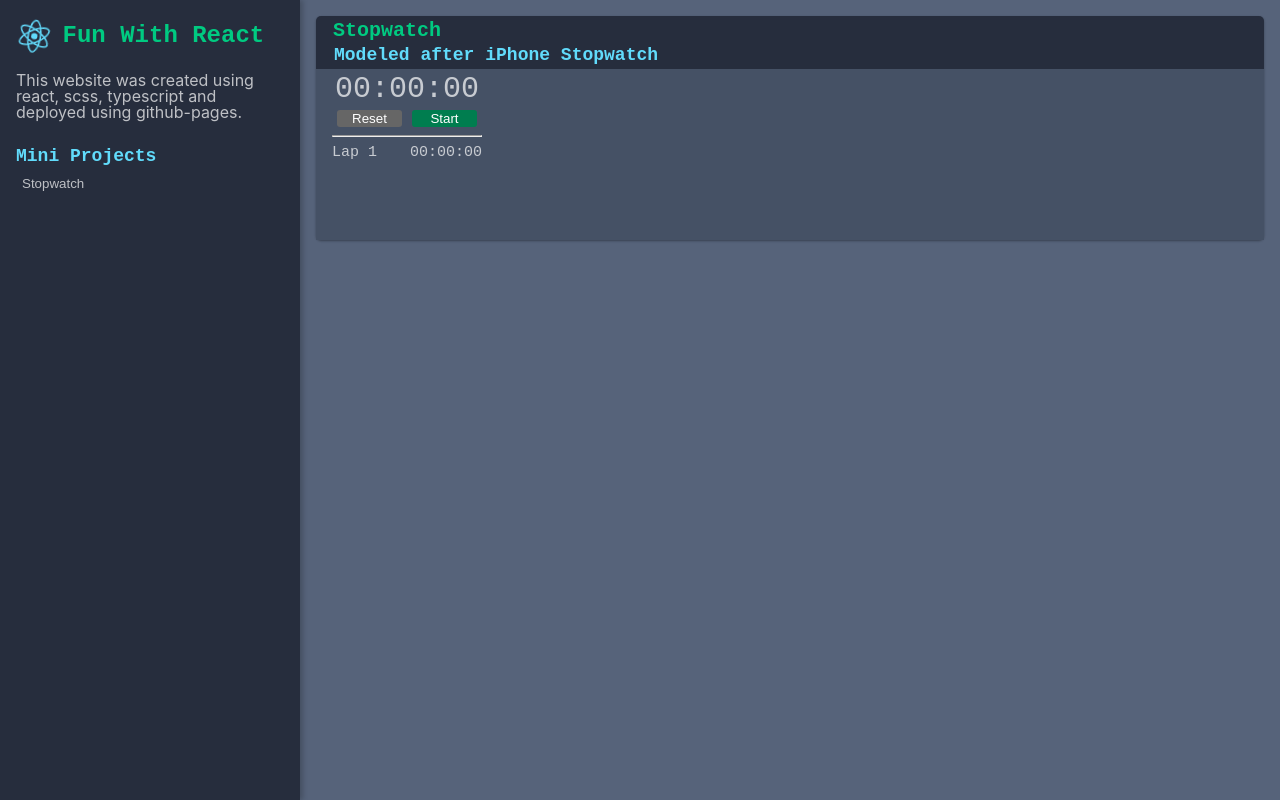
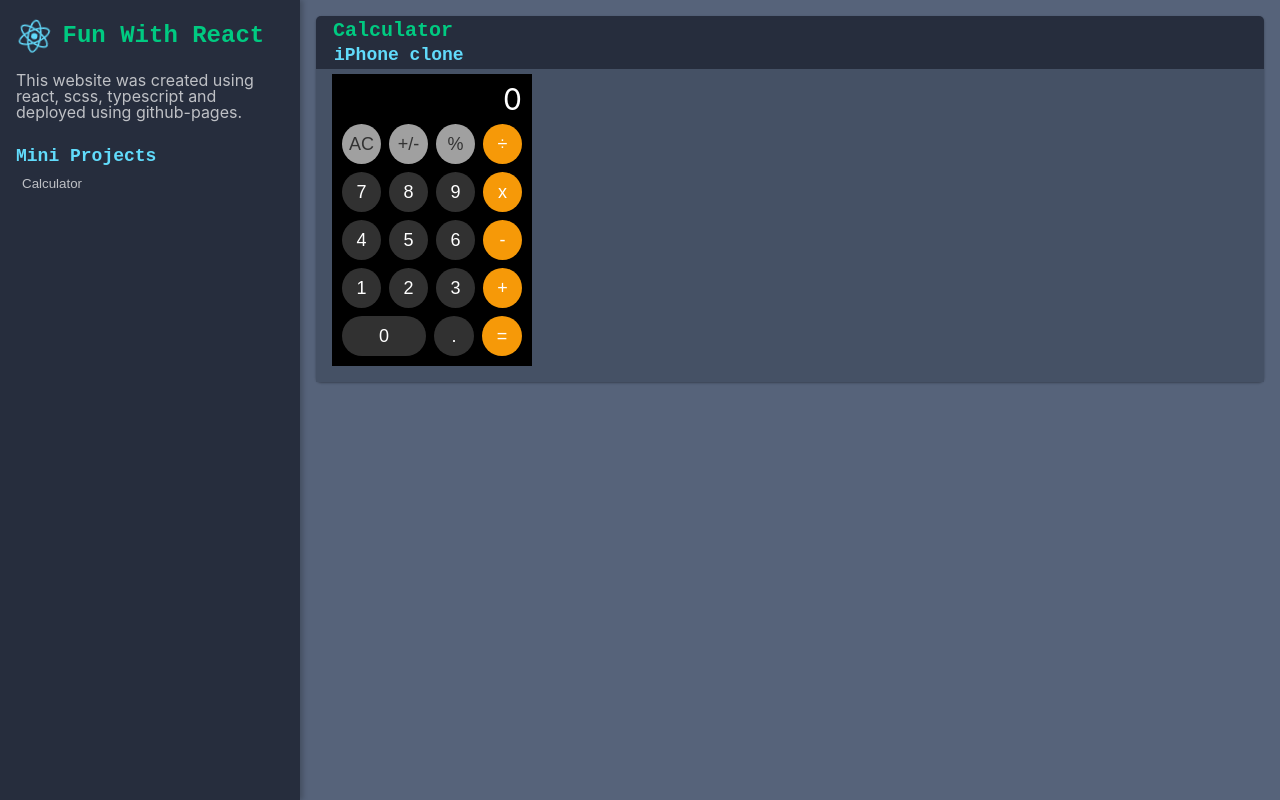
Before and after one commit to nate-h/fun-with-react, a React (Create React App) app: page / in a window 1280 px wide. Built offline with nearby package versions, Linux system fonts and the light colour scheme.

Commit message:
Start calculator app.

```diff
--- a/src/App.tsx
+++ b/src/App.tsx
@@ -12,8 +12,8 @@ import DogImages from './dog-images/DogImages';
 function App() {
   const components = [
     //<TicTacToe />,
-    //Calculator,
-    <Stopwatch />,
+    <Calculator />,
+    //<Stopwatch />,
     //CardMemoryGame,
     //WordDefinition,
     //DogImages,
--- /dev/null
+++ b/src/calculator/Calculator.scss
@@ -0,0 +1,44 @@
+.Calculator {
+  width: 200px;
+  background-color: black;
+  color: white;
+  padding: 10px;
+  $gap: 8px;
+
+  .display {
+    text-align: right;
+    font-size: 30px;
+    margin-bottom: 10px;
+  }
+
+  .row {
+    display: flex;
+    gap: $gap;
+    &:not(:last-child) {
+      margin-bottom: $gap;
+    }
+  }
+
+  button {
+    width: 40px;
+    height: 40px;
+    border-radius: 50%;
+    background-color: #313131;
+    border: none;
+    color: white;
+    font-size: 18px;
+    cursor: pointer;
+
+    &.gray {
+      background-color: #a0a0a0;
+      color: #333;
+    }
+    &.orange {
+      background-color: #f69908;
+    }
+    &.grow {
+      border-radius: 20px;
+      flex: 1;
+    }
+  }
+}
--- a/src/calculator/Calculator.tsx
+++ b/src/calculator/Calculator.tsx
@@ -1,14 +1,97 @@
-import React from 'react';
+import React, { useState } from 'react';
+import clsx from 'clsx';
 import Card from '../Card';
+import './Calculator.scss';
+
+function formatNumber(strNumber: string): string {
+  return strNumber.replace(/\B(?=(\d{3})+(?!\d))/g, ',');
+}
 
 export default function Calculator() {
+  const [total, setTotal] = useState<string>('0');
+
+  const press = (e: React.MouseEvent<HTMLElement>) => {
+    const el = e.nativeEvent.target as HTMLElement;
+    const text = el.innerHTML;
+    if (!isNaN(+text)) {
+      if (total == '0') {
+        setTotal(text);
+      } else if (total.length === 9) {
+        return;
+      } else {
+        setTotal(total + text);
+      }
+    } else if ('x-+÷'.includes(text)) {
+      console.log(`operator: ${text}`);
+    } else if (text === '=') {
+      console.log('equals');
+    } else if (text === '.') {
+      if (!total.includes('.')) {
+        setTotal(total + '.');
+      }
+    } else if (text === 'AC') {
+      setTotal('0');
+    } else if (text === '+/-') {
+      console.log('+-');
+    } else if (text === '%') {
+      console.log('percent');
+    } else {
+      console.error('invalid option.');
+    }
+  };
+
   return (
-    <Card header='Calculator' subheader='Pick card'>
-      <p>
-        Lorem ipsum dolor, sit amet consectetur adipisicing elit. Dolore aliquid unde quam in minus
-        incidunt cupiditate officiis ut et, excepturi maiores, vitae numquam voluptatum nesciunt,
-        perspiciatis animi quasi soluta quas.
-      </p>
+    <Card header='Calculator' subheader='iPhone clone'>
+      <section className='Calculator'>
+        <div className='display'>{formatNumber(total)}</div>
+        <div className='row'>
+          <button className='gray' onClick={press}>
+            AC
+          </button>
+          <button className='gray' onClick={press}>
+            +/-
+          </button>
+          <button className='gray' onClick={press}>
+            %
+          </button>
+          <button className='orange' onClick={press}>
+            ÷
+          </button>
+        </div>
+        <div className='row'>
+          <button onClick={press}>7</button>
+          <button onClick={press}>8</button>
+          <button onClick={press}>9</button>
+          <button className='orange' onClick={press}>
+            x
+          </button>
+        </div>
+        <div className='row'>
+          <button onClick={press}>4</button>
+          <button onClick={press}>5</button>
+          <button onClick={press}>6</button>
+          <button className='orange' onClick={press}>
+            -
+          </button>
+        </div>
+        <div className='row'>
+          <button onClick={press}>1</button>
+          <button onClick={press}>2</button>
+          <button onClick={press}>3</button>
+          <button className='orange' onClick={press}>
+            +
+          </button>
+        </div>
+        <div className='row'>
+          <button className='grow' onClick={press}>
+            0
+          </button>
+          <button onClick={press}>.</button>
+          <button className='orange' onClick={press}>
+            =
+          </button>
+        </div>
+      </section>
     </Card>
   );
 }
```
